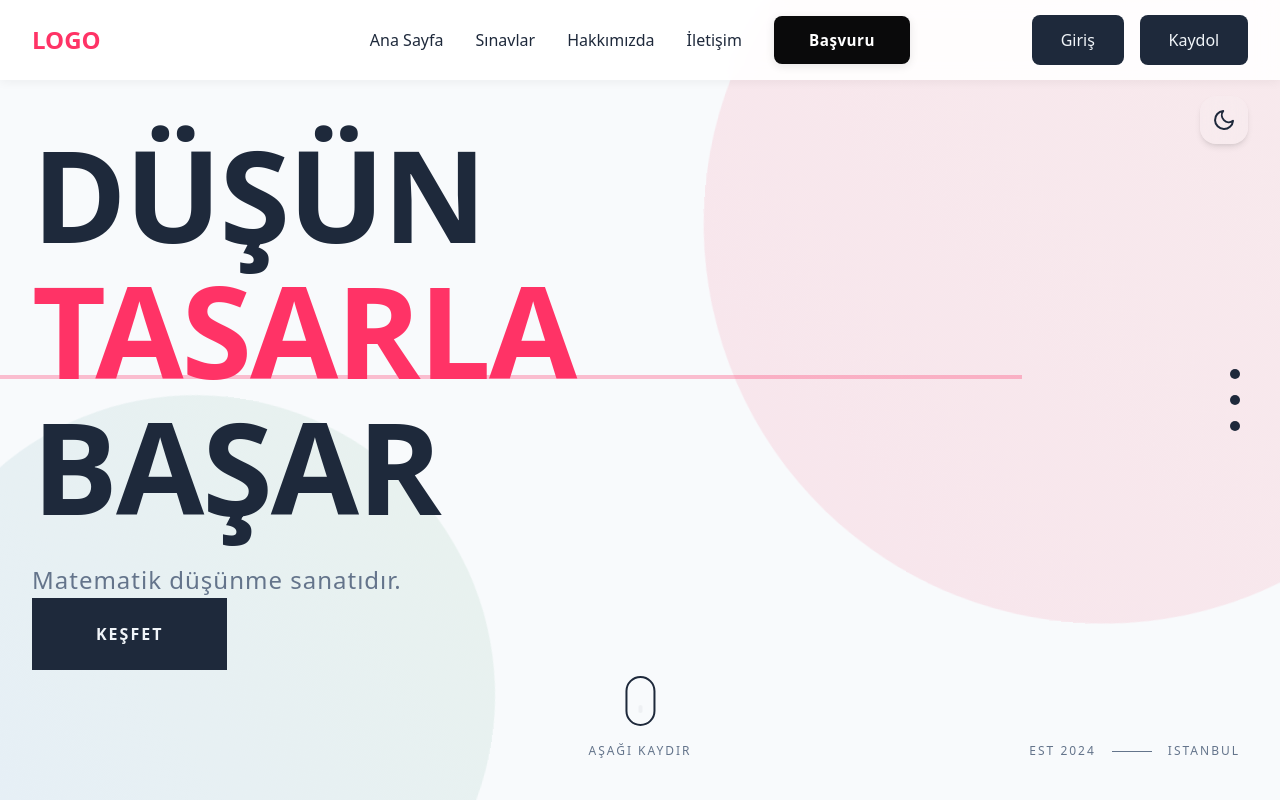
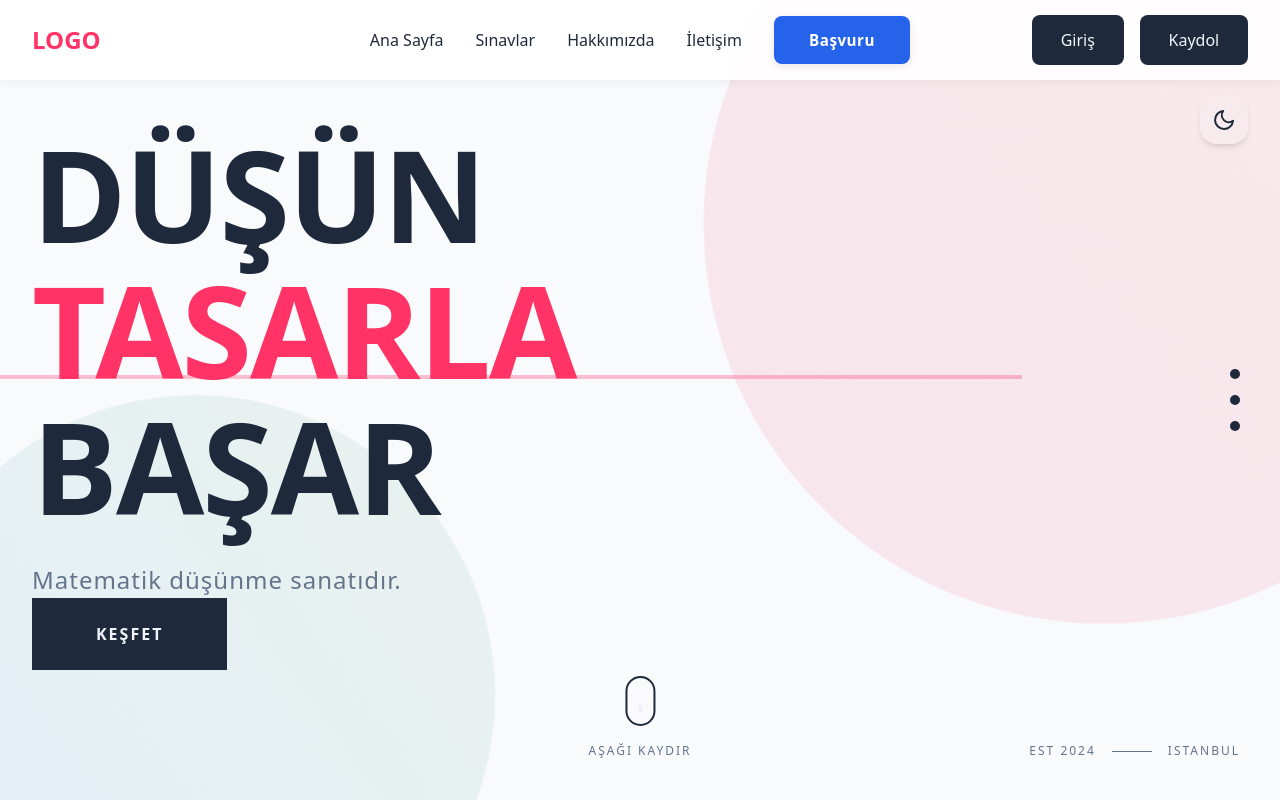
Before and after one commit to alifuatakbas/e-math-frontend, a Next.js app: page / in a window 1280 px wide. Shown: the top 800 px of the page. Built offline with nearby package versions, Linux system fonts and the light colour scheme.

Commit message:
NAVBAR UPDATE

```diff
--- a/app/styles/Navbar.module.css
+++ b/app/styles/Navbar.module.css
@@ -65,7 +65,7 @@
 }
 
 .ctaButton {
-  background-color: #0A0A0B;
+  background-color: #2563EB;
   color: #FFFFFF;
   padding: 0.8rem 2.2rem;
   border: none;
@@ -99,7 +99,7 @@
 
 
 .ctaButton:hover {
-  background-color: #2D2D30;
+  background-color: #1D4ED8;
   transform: translateY(-2px);
   box-shadow: 0 4px 15px rgba(0, 0, 0, 0.15);
 }
```
